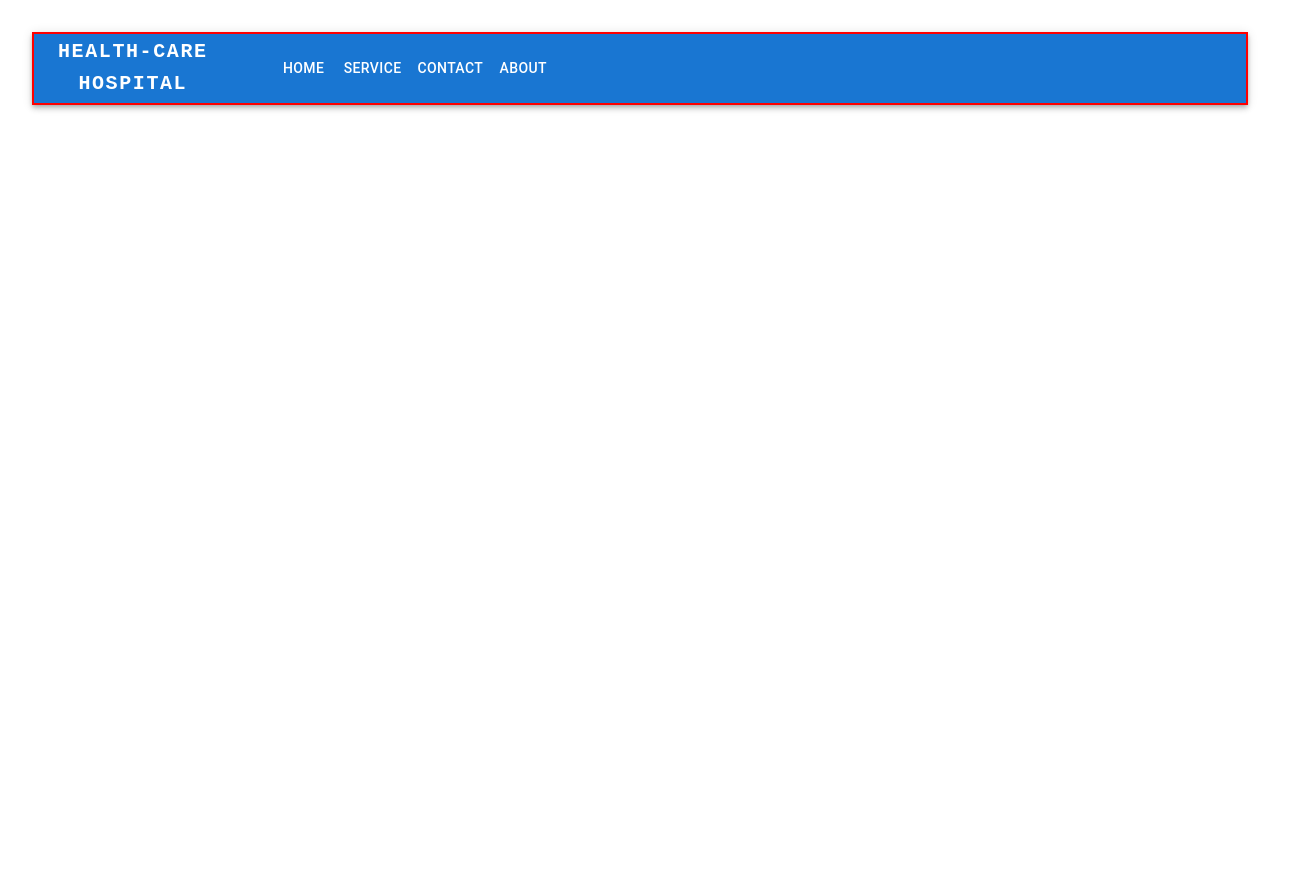
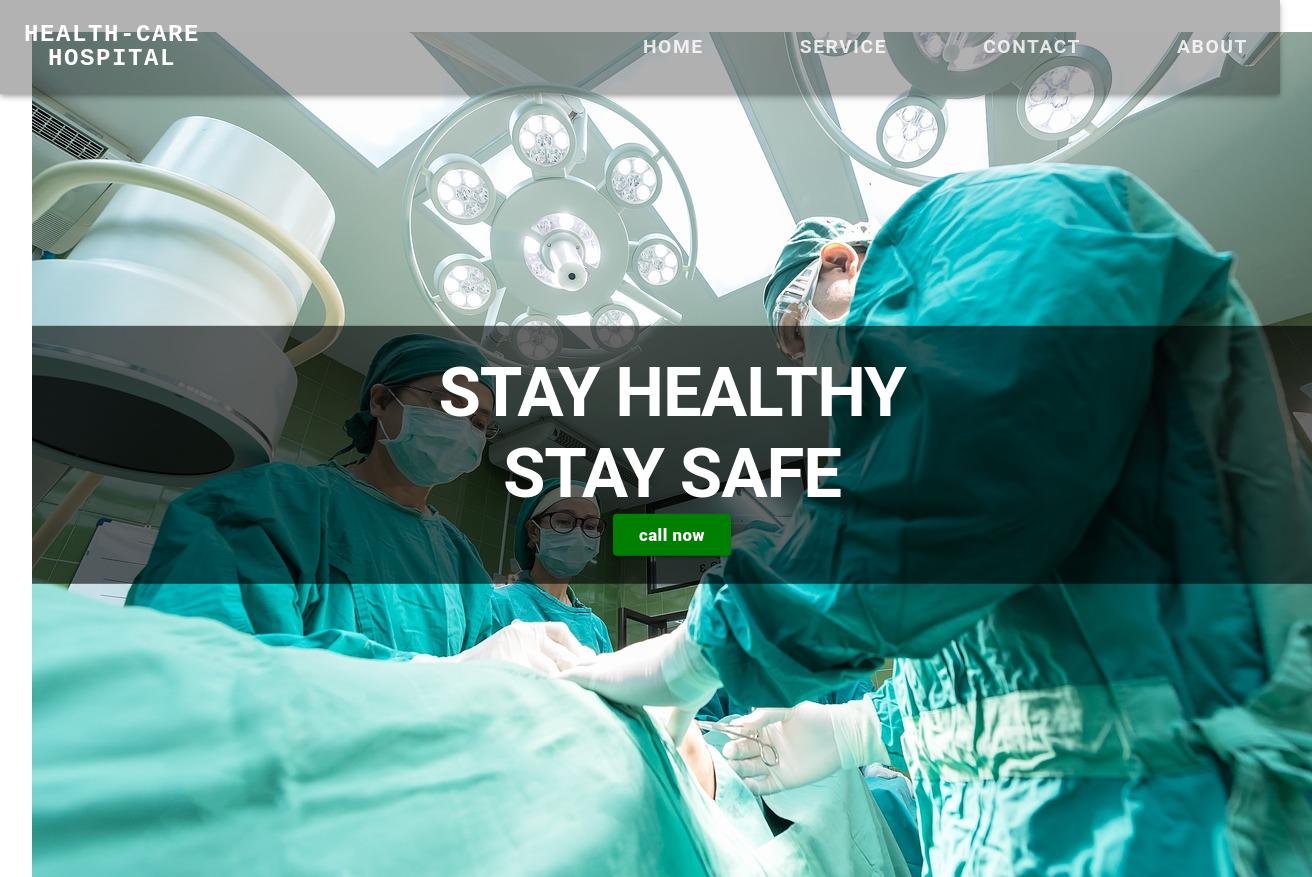
Before and after one commit to Rahuljangir7/index1406, a React (Vite) app in the folder react/hospital/: page / in a window 1280 px wide. Shown: the whole page, 1312 px wide, since content can reach past the window. Before the commit the page ends 800 px from the top, so only its background shows below. Built offline with nearby package versions, Linux system fonts and the light colour scheme.

Commit message:
update all files

```diff
--- a/react/hospital/src/App.jsx
+++ b/react/hospital/src/App.jsx
@@ -1,10 +1,12 @@
 import "./App.css";
+import Hero from "./component/Hero";
 import Navbar from "./component/Navbar";
 
 function App() {
   return (
     <>
       <Navbar/>
+      <Hero/>
     </>
   );
 }
--- a/react/hospital/src/component/Hero.jsx
+++ b/react/hospital/src/component/Hero.jsx
@@ -0,0 +1,66 @@
+import React from "react";
+import hero from "../assets/hero-img.jpg";
+import { Box, Button, CardMedia, Container, Typography } from "@mui/material";
+
+const Hero = () => {
+  return (
+    <>
+      <Container
+        maxWidth="100%"
+        sx={{
+          padding: "0 !important",
+          position: "absolute",
+        }}
+      >
+        <CardMedia
+          component="img"
+          width="100%"
+          image={hero}
+          alt="surgery image"
+          sx={{
+            display: "block",
+            height: "100%",
+          }}
+        ></CardMedia>
+        <Box
+          position={"absolute"}
+          width={"100%"}
+          py={"calc(2px + 2vw)"}
+          sx={{
+            top: "50%",
+            left: "50%",
+            transform: "translate(-50%,-50%)",
+            textAlign: "center",
+            bgcolor: "rgba(0,0,0,0.6)",
+          }}
+        >
+          <Typography
+            variant="h1"
+            fontWeight={"bold"}
+            color="white"
+            sx={{
+              fontSize: "calc(5px + 5vw)",
+            }}
+          >
+            STAY HEALTHY <br />
+            STAY SAFE
+          </Typography>
+          <Button
+            variant="contained"
+            sx={{
+              fontWeight: "1000",
+              bgcolor: "green",
+              textTransform: 'lowercase',
+              fontSize:'calc(4px + 1vw)',
+              padding:'0.5% 2%'
+            }}
+          >
+            call now
+          </Button>
+        </Box>
+      </Container>
+    </>
+  );
+};
+
+export default Hero;
--- a/react/hospital/src/component/Navbar.jsx
+++ b/react/hospital/src/component/Navbar.jsx
@@ -10,9 +10,9 @@ import {
   Menu,
   Button,
 } from "@mui/material";
-import MenuIcon from '@mui/icons-material/Menu';
+import MenuIcon from "@mui/icons-material/Menu";
 
-const pages = ['Home', 'Service', 'Contact', 'About'];
+const pages = ["Home", "Service", "Contact", "About"];
 
 const Navbar = () => {
   const [anchorElNav, setAnchorElNav] = React.useState(null);
@@ -26,17 +26,18 @@ const Navbar = () => {
   };
   return (
     <>
-      <AppBar position="static" sx={{border: '2px solid red',}}>
+      <AppBar position="fixed" sx={{ bgcolor: "rgba(0, 0, 0, 0.301)" }}>
         <Container maxWidth="xl">
           <Toolbar disableGutters>
             <Typography
-              variant="h6"
+              variant="h5"
               sx={{
                 mr: 8,
                 display: { xs: "none", md: "flex" },
                 fontFamily: "monospace",
                 fontWeight: 700,
                 letterSpacing: ".1rem",
+                lineHeight: "1.5rem",
                 color: "inherit",
               }}
             >
@@ -86,16 +87,32 @@ const Navbar = () => {
                 fontFamily: "monospace",
                 fontWeight: 700,
                 letterSpacing: ".1rem",
+                fontSize: "calc(13px + 2vw)",
               }}
             >
               HEALTH-CARE HOSPITAL
             </Typography>
-            <Box sx={{ flexGrow: 1, display: { xs: "none", md: "flex" } }}>
+            <Box
+              sx={{
+                flexGrow: 1,
+                display: { xs: "none", md: "flex" },
+                justifyContent: "end",
+                gap: 10,
+                alignItems: "center",
+              }}
+            >
               {pages.map((page) => (
                 <Button
                   key={page}
                   onClick={handleCloseNavMenu}
-                  sx={{ my: 2, color: "white", display: "block" }}
+                  sx={{
+                    my: 3,
+                    color: "rgba(255, 255, 255, 0.8)",
+                    display: "block",
+                    fontWeight: "bolder",
+                    letterSpacing: "0.1rem",
+                    fontSize: "1.2rem",
+                  }}
                 >
                   {page}
                 </Button>
```
Also changed, not shown: react/hospital/src/assets/hero-img.jpg (added). Lines whose indentation alone changed are shown as unchanged.
